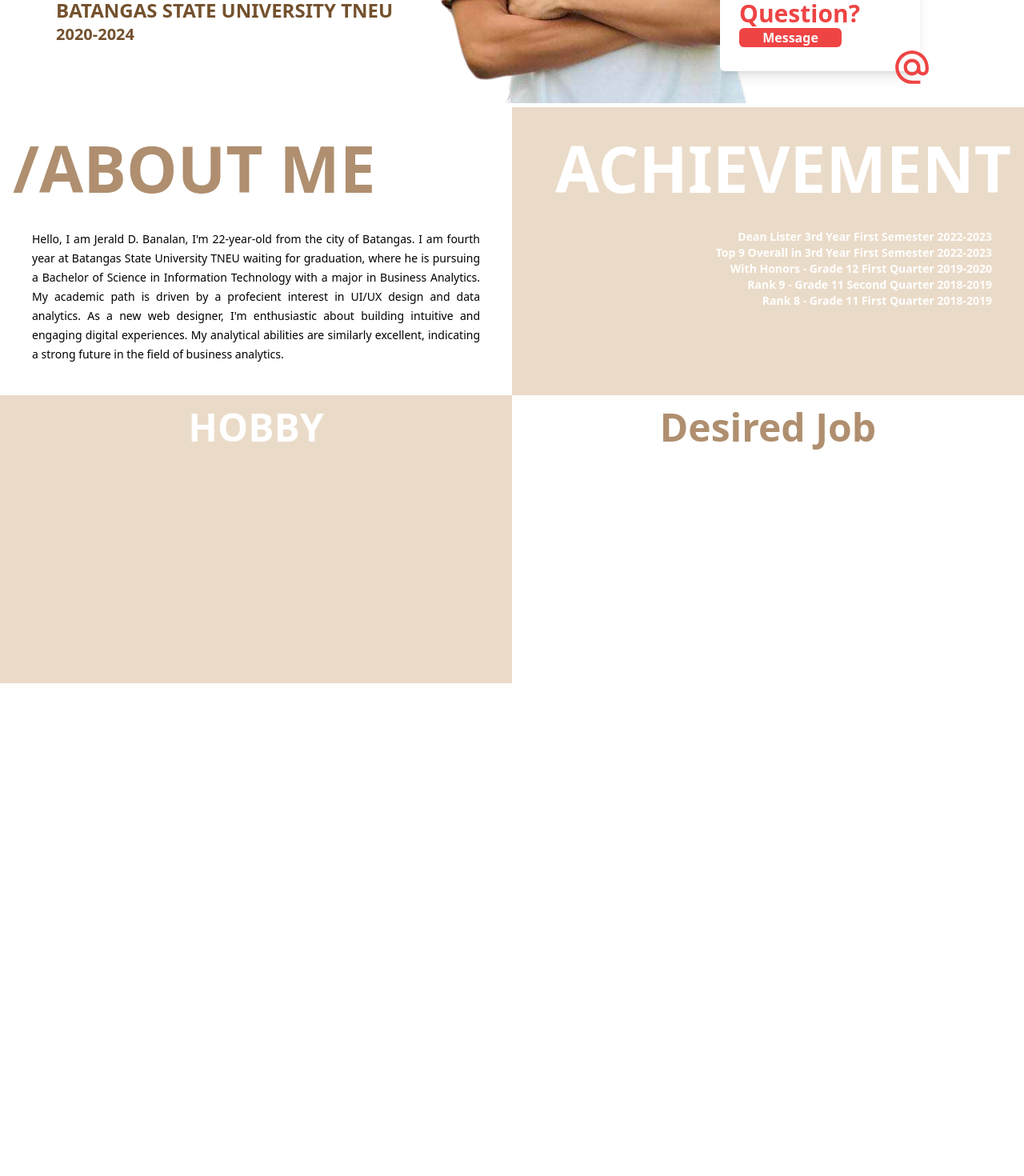
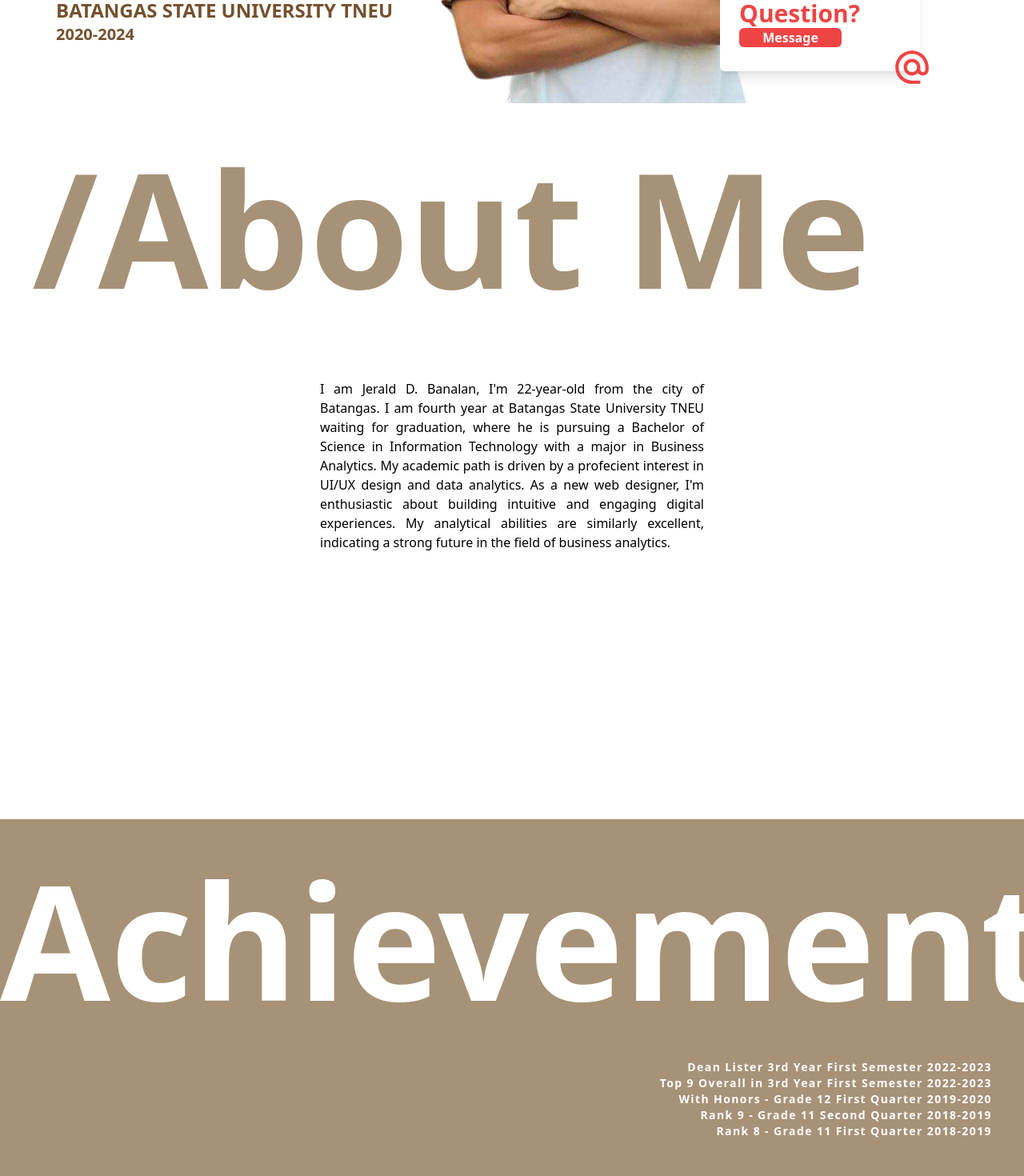
Before and after one commit to JeraldBanalan/myportfolio, a React (Create React App) app: page / in a window 1280 px wide. Shown: the part 600-2070 px from the top of the page at 80% size. Before the commit the page ends 1459 px from the top, so only its background shows below. Built offline with nearby package versions, Linux system fonts and the light colour scheme.

Commit message:
add some description

```diff
--- a/src/App.jsx
+++ b/src/App.jsx
@@ -1,6 +1,6 @@
 
 import bgphoto from '../src/assets/JeraldBg.png'
-import { FaHtml5, FaCss3, FaPython, FaFacebook, FaGithub, FaFacebookMessenger, FaCode   } from "react-icons/fa"
+import { FaHtml5, FaCss3, FaPython, FaFacebook, FaGithub, FaFacebookMessenger, FaCode, FaBasketballBall, FaGamepad, FaBook   } from "react-icons/fa"
 import { IoLogoJavascript } from "react-icons/io"
 import {BiLogoGmail} from 'react-icons/bi'
 import { MdAlternateEmail } from "react-icons/md"
@@ -84,7 +84,7 @@
         </div>
       </div>
     </div>
-    <div className=' h-[725px] w-auto mt-40'>
+    {/* <div className=' h-[725px] w-auto mt-40'>
       <div className='grid grid-cols-2 h-[360px] '>
         <div className='w-auto'>
           <div className='m-4'>
@@ -92,8 +92,7 @@
           </div>
           <div className='mx-10 text-justify'>
             <span className='text-sm'>Hello, I am Jerald D. Banalan, I'm 22-year-old from the city of Batangas. I am fourth year at Batangas State University TNEU waiting for graduation, where he is pursuing a Bachelor of Science in Information Technology with a major in Business Analytics.
-
-My academic path is driven by a profecient interest in UI/UX design and data analytics. As a new web designer, I'm enthusiastic about building intuitive and engaging digital experiences. My analytical abilities are similarly excellent, indicating a strong future in the field of business analytics.</span>
+              My academic path is driven by a profecient interest in UI/UX design and data analytics. As a new web designer, I'm enthusiastic about building intuitive and engaging digital experiences. My analytical abilities are similarly excellent, indicating a strong future in the field of business analytics.</span>
           </div>
         </div>
 
@@ -115,7 +114,7 @@
 
         <div className='w-auto  bg-[#EADBC8]'>
           <div className='m-4 text-center'>
-            <span className='text-5xl font-black text-white'>HOBBY</span>
+            <span className='text-5xl font-black text-white'>HOBBIES</span>
           </div>
         </div>
 
@@ -126,6 +125,90 @@
         </div>
 
       </div>
+    </div> */}
+    <div className=' h-[730px] w-auto mt-40'>
+      <div>
+        <div className='m-10 text-left '>
+          <span className='text-[200px] font-black text-[#A79277]'>/About Me</span>
+        </div>
+        <div className='text-center mx-[400px]'>
+          <p className='text-justify font-thin'>I am Jerald D. Banalan, I'm 22-year-old from the city of Batangas. I am fourth year at Batangas State University TNEU waiting for graduation, where he is pursuing a Bachelor of Science in Information Technology with a major in Business Analytics.
+          My academic path is driven by a profecient interest in UI/UX design and data analytics. As a new web designer, I'm enthusiastic about building intuitive and engaging digital experiences. My analytical abilities are similarly excellent, indicating a strong future in the field of business analytics.</p>
+        </div>
+      </div>
+    </div>
+
+    <div className='h-[730px] w-auto mt-40 bg-[#A79277]'>
+      <div>
+        <div className='w-auto text-right'>
+          <span className='text-[200px] font-black text-white'>Achievements</span>
+        </div>
+        <div className='text-sm text-right mx-10 text-white font-bold  list-none '>
+          <li><span className='tracking-widest'>Dean Lister 3rd Year First Semester 2022-2023 </span></li>
+          <li><span className='tracking-widest'>Top 9 Overall in 3rd Year First Semester  2022-2023 </span></li>
+          <li><span className='tracking-widest'>With Honors - Grade 12 First Quarter 2019-2020</span></li>
+          <li><span className='tracking-widest'>Rank 9 - Grade 11 Second Quarter 2018-2019</span></li>
+          <li><span className='tracking-widest'>Rank 8 - Grade 11 First Quarter 2018-2019</span></li>
+        </div>
+      </div>
+    </div>
+
+    <div className='h-[730px] w-auto mt-40'>
+      <div className='font-black m-10'>
+        <span className='text-[200px] text-[#A79277] text-left'>Hobbies</span>
+      </div>
+      <div className='flex justify-between'>
+
+        <div className='h-[200px] w-[250px] mx-16'>
+          <div className='w-auto mt-8 flex justify-center hover:animate-bounce'>
+            <FaBasketballBall size={'100px'} className=' text-orange-300'/>
+          </div>
+          <div className='text-center mt-4 '>
+            <span className='p-1 rounded-md bg-orange-300 text-white font-bold'>Play Sports</span>
+          </div>
+        </div>
+
+        <div className='h-[200px] w-[250px] mx-16'>
+          <div className='w-auto mt-8 flex justify-center hover:animate-bounce'>
+            <FaGamepad size={'100px'} className=' text-blue-300'/>
+          </div>
+          <div className='text-center mt-4 '>
+            <span className='p-1 rounded-md bg-blue-300 text-white font-bold'>Play Games</span>
+          </div>
+        </div>
+
+        <div className='h-[200px] w-[250px] mx-16'>
+          <div className='w-auto mt-8 flex justify-center hover:animate-bounce'>
+            <FaBook size={'100px'} className=' text-yellow-200'/>
+          </div>
+          <div className='text-center mt-4 '>
+            <span className='p-1 rounded-md bg-yellow-200 text-white font-bold'>Read Books</span>
+          </div>
+        </div>
+
+        <div className='h-[200px] w-[250px] mx-16'>
+          <div className='w-auto mt-8 flex justify-center hover:animate-bounce'>
+            <FaCode size={'100px'} className=' text-violet-300'/>
+          </div>
+          <div className='text-center mt-4 '>
+            <span className='p-1 rounded-md bg-violet-300 text-white font-bold'>Play Sports</span>
+          </div>
+        </div>
+
+      </div>
+    </div>
+
+    <div className='h-[730px] w-auto mt-40 bg-[#A79277]'>
+      <div className='font-black m-10 text-right'>
+        <span className='text-[200px] text-white'>Desire Job</span>
+      </div>
+      <div className='text-lg text-right mx-14 text-white font-bold  list-none '>
+          <li><span className='tracking-widest'>Jr. Business Analyst</span></li>
+          <li><span className='tracking-widest'>Jr. Frontend Developers</span></li>
+          <li><span className='tracking-widest'>UI / UX Designer</span></li>
+          <li><span className='tracking-widest'>JR. Data Analyst</span></li>
+          <li><span className='tracking-widest'>Software Engineer</span></li>
+      </div>
     </div>
     </>
   );
```
